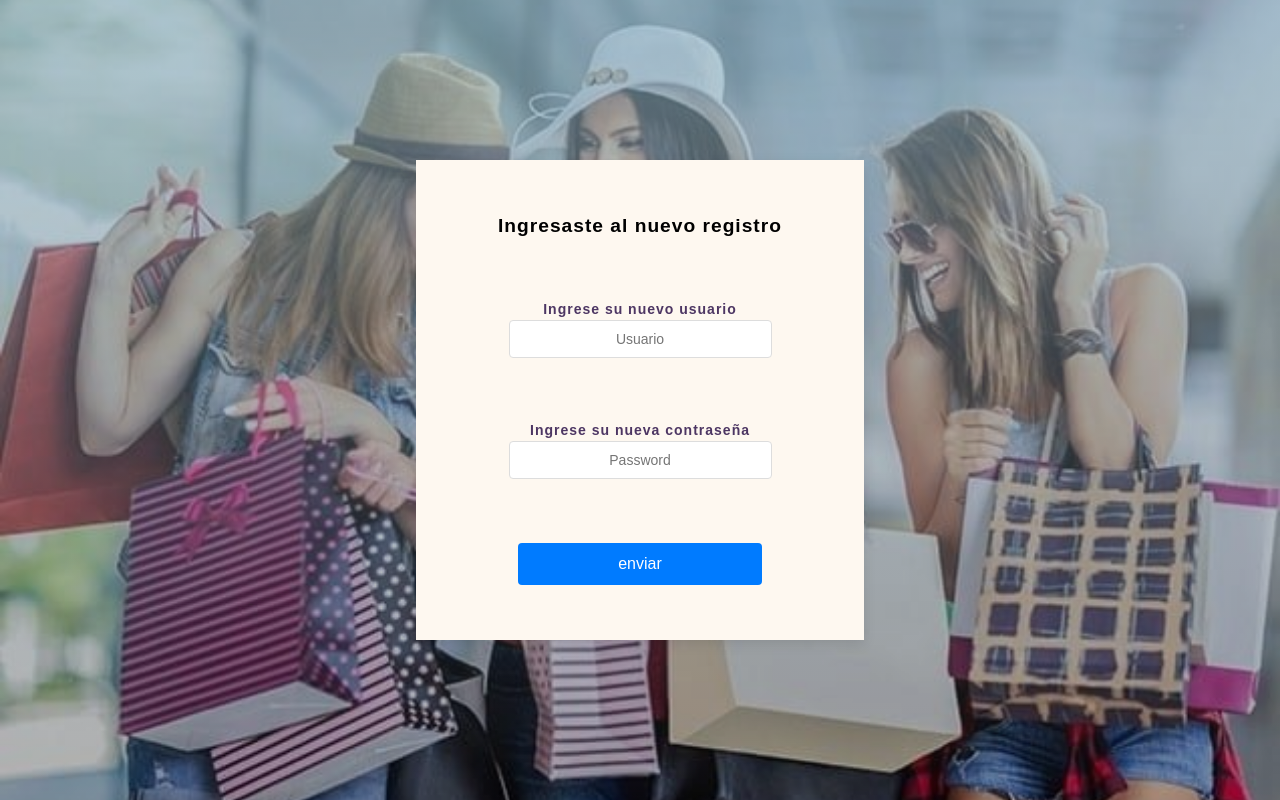
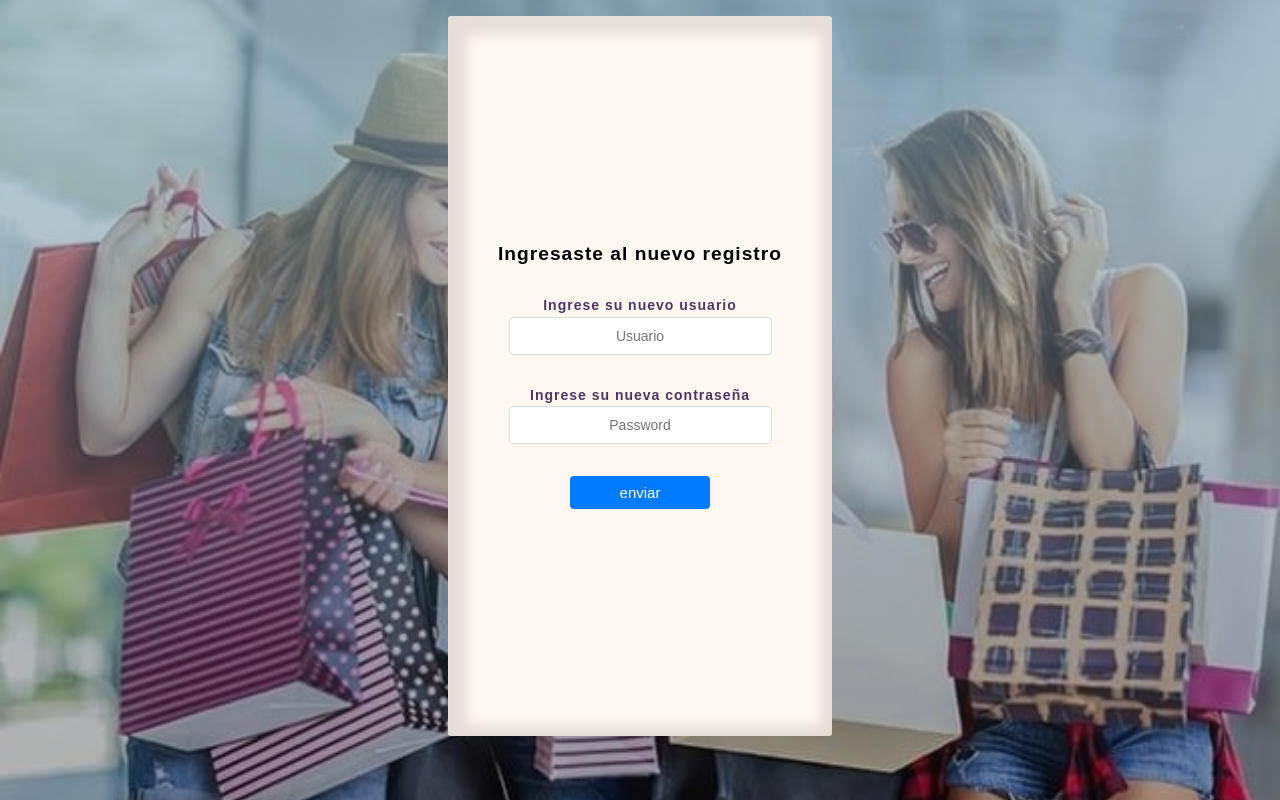
Before and after one commit to ramirosicilia/Ecommerce-desarrolladores, a website built with Vite: page Ecommerce-Front-Production-Dev/nuevoRegistro.html in a window 1280 px wide. Built offline with nearby package versions, Linux system fonts and the light colour scheme; no server answers; a script that the page names is missing.

Commit message:
first commit

```diff
--- a/Ecommerce-Front-Production-Dev/src/styles/envioRecuperacion.css
+++ b/Ecommerce-Front-Production-Dev/src/styles/envioRecuperacion.css
@@ -41,7 +41,7 @@ label {
 
 .form__recuperacion {
   display: flex;
-  width: 35%;
+  width: 30%;
   height: 30rem;
   flex-direction: column;
   justify-content: center;
--- a/Ecommerce-Front-Production-Dev/src/styles/login.css
+++ b/Ecommerce-Front-Production-Dev/src/styles/login.css
@@ -34,15 +34,16 @@ form {
   margin-top: 6.5rem;
   max-height: 20rem;
   display: flex;
-  width: 35%;
+  width: 30%;
   height: 93%;
+  border-radius: 20px;
   flex-direction: column;
   justify-content: center;
   border-radius: 3px;
   gap: 0.7rem;
   align-items: center;
   background-color: #fef8f0;
-  box-shadow: 0 4px 12px rgba(0, 0, 0, 0.1);
+  box-shadow: inset 4px 4px 12px 15px rgba(0, 0, 0, 0.1);
   color: hsl(0, 0%, 0%);
   padding: 3rem;
   position: absolute;
@@ -50,7 +51,7 @@ form {
   left: 50%;
   transform: translate(-50%, -50%);
   max-height: 90vh;
-  overflow-y: auto;
+
 }
 
 #login,
@@ -66,6 +67,9 @@ form {
   height: 100vh;
   overflow: hidden;
 }
+
+
+
 
 .hero-image {
   width: 100%;
@@ -95,7 +99,7 @@ div {
 input[type="text"],
 input[type="email"],
 input[type="password"] {
-  padding: 10px 40px;
+  padding: 8px 30px;
   font-size: 14px;
   border: 1px solid #ddd;
   border-radius: 4px;
@@ -111,10 +115,10 @@ input[type="password"]:focus {
 }
 
 .enviar {
-  padding: 12px 100px;
+  padding: 8px 50px;
   background-color: #007bff;
   color: #fff;
-  font-size: 16px;
+  font-size: 15px;
   border: none;
   border-radius: 4px;
   cursor: pointer;
@@ -188,7 +192,7 @@ input[type="password"]:focus {
 }
 
 .user_pass {
-  font-size: 1.2rem;
+  font-size: 16px;
   font-weight: 700;
   letter-spacing: 1px;
 }
@@ -240,6 +244,8 @@ button {
   color: #0056b3;
   text-decoration: none;
   font-weight: 500;
+  font-size: 10px;
+  letter-spacing: 0.5px;
   position: relative;
   transition: color 0.3s ease;
 }
--- a/Ecommerce-Front-Production-Dev/src/styles/nuevoRegistro.css
+++ b/Ecommerce-Front-Production-Dev/src/styles/nuevoRegistro.css
@@ -69,22 +69,32 @@ label {
   letter-spacing: 1px;
 }
 
+
+
+
 .form__Nuevo-registro {
+
+  margin-top: 6rem;
+  max-height: 20rem;
   display: flex;
-  width: 35%;
-  height: 30rem;
+  width: 30%;
+  height: 93%;
+  border-radius: 20px;
   flex-direction: column;
   justify-content: center;
-  gap: 4rem;
+  border-radius: 3px;
+  gap:2rem;
   align-items: center;
   background-color: #fef8f0;
-  box-shadow: 0 4px 12px rgba(0, 0, 0, 0.1);
+  box-shadow: inset 4px 4px 12px 15px rgba(0, 0, 0, 0.1);
   color: hsl(0, 0%, 0%);
   padding: 3rem;
   position: absolute;
-  top: 50%;
+  top: 35%;
   left: 50%;
   transform: translate(-50%, -50%);
+  max-height: 90vh;
+
 }
 
 #login, #contraseñas-form {
@@ -120,10 +130,10 @@ input[type="password"]:focus {
 }
 
 .enviar {
-  padding: 12px 100px;
+  padding: 8px 50px;
   background-color: #007bff;
   color: #fff;
-  font-size: 16px;
+  font-size: 15px;
   border: none;
   border-radius: 4px;
   cursor: pointer;
```
Also changed, not shown: Ecommerce-Front-Production-Dev/productosUsuario.html (+14 -5 lines), Ecommerce-Front-Production-Dev/src/js/paginaProductos.js (+15 -4 lines).
